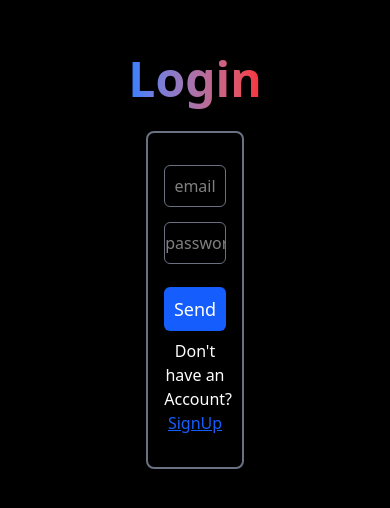
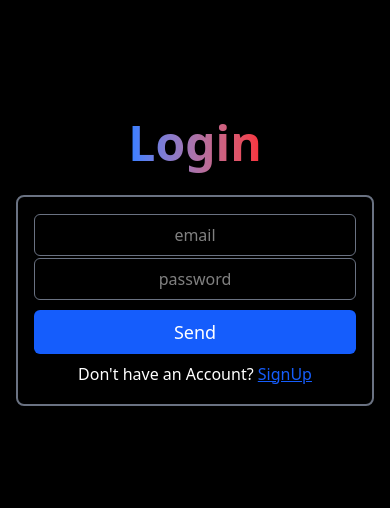
Before and after one commit to LOOP-MATRIX/SocialMediaFrontend, a React (Vite) app: page /login in a window 390 px wide. Shown: the part 160-668 px from the top of the page. Built offline with nearby package versions, Linux system fonts and the light colour scheme; no server answers.

Commit message:
media query fix login singup

```diff
--- a/src/pages/Login.jsx
+++ b/src/pages/Login.jsx
@@ -27,9 +27,9 @@ const Login = () => {
     })
   }
   return (
-    <div className=' w-1/2 flex flex-col justify-center gap-4 items-center'>
+    <div className='w-full md:w-1/2 flex flex-col justify-center px-4 gap-4 items-center'>
       <p className='text-5xl h-15 font-semibold bg-gradient-to-r from-blue-500 to-red-500 bg-clip-text text-transparent'>Login</p>
-      <form className='border-gray-500 transition-all hover:scale-101 ease-in-out duration-300 hover:shadow-lg hover:border-gray-200 hover:shadow-gray-700 w-1/2 h-2/5 flex flex-col justify-evenly items-center border-2 rounded-lg p-4' onSubmit={submitform}>
+      <form className='border-gray-500 transition-all hover:scale-101 ease-in-out duration-300 hover:shadow-lg hover:border-gray-200 hover:shadow-gray-700 w-full md:w-1/2 h-1/4 md:h-2/5 flex flex-col justify-evenly items-center border-2 rounded-lg p-4' onSubmit={submitform}>
         <input type="text" placeholder='email' className={inputcss} name='email' onChange={changeformdata} value={formData.email} />
         <input type="text" placeholder='password' className={inputcss} name='password' onChange={changeformdata} value={formData.password} />
         <div className='w-full'>
--- a/src/pages/Signup.jsx
+++ b/src/pages/Signup.jsx
@@ -32,9 +32,9 @@ const Signup = () => {
     })
   }
   return (
-    <div className=' w-1/2 flex flex-col justify-center gap-4 items-center'>
+    <div className='w-full md:w-1/2 flex flex-col px-4 justify-center gap-4 items-center'>
       <p className='text-5xl h-15 font-semibold bg-gradient-to-r from-blue-500 to-red-500 bg-clip-text text-transparent'>SignUp</p>
-      <form className='border-gray-500 transition-all hover:scale-101 ease-in-out duration-300 hover:shadow-lg hover:border-gray-200 hover:shadow-gray-700 w-1/2 h-3/5 flex flex-col justify-evenly items-center border-2 rounded-lg p-4' onSubmit={submitform}>
+      <form className='border-gray-500 transition-all hover:scale-101 ease-in-out duration-300 hover:shadow-lg hover:border-gray-200 hover:shadow-gray-700 w-full md:w-1/2 h-2/5 md:h-3/5 flex flex-col justify-evenly items-center border-2 rounded-lg p-4' onSubmit={submitform}>
         <input type="text" placeholder='username' className={inputcss} name='username' onChange={changeformdata} value={formData.username} />
         <input type="text" placeholder='name' className={inputcss} name='name' onChange={changeformdata} value={formData.name} />
         <input type="text" placeholder='email' className={inputcss} name='email' onChange={changeformdata} value={formData.email} />
```
